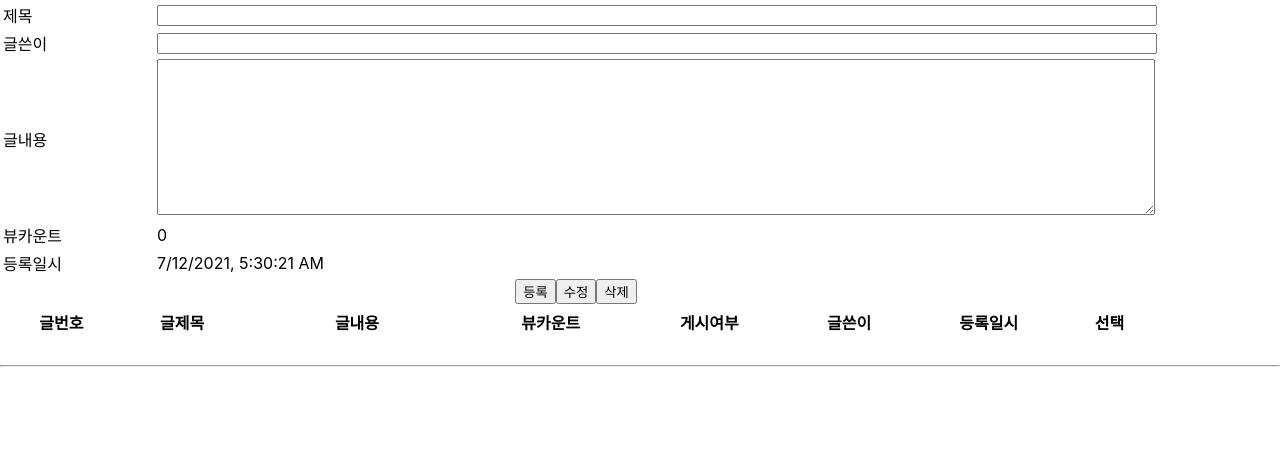
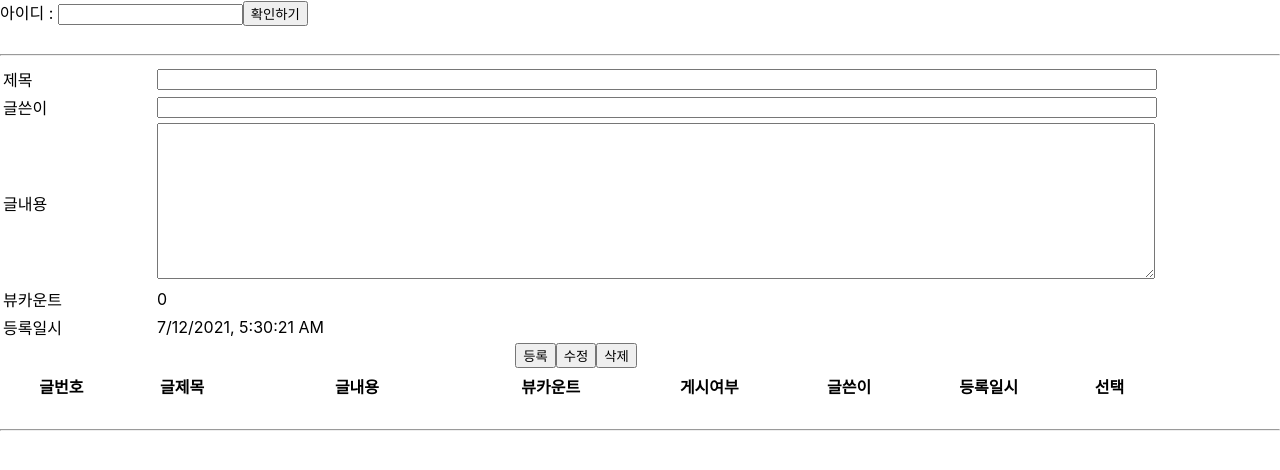
Before and after one commit to hminah0215/Nambu_React, a React (Create React App) app in the folder Day2/reacteventapp/: page / in a window 1280 px wide. Shown: the top 470 px of the page. Built offline with nearby package versions, Linux system fonts and the light colour scheme.

Commit message:
Ref 사용 (함수형)

```diff
--- a/Day2/reacteventapp/src/App.js
+++ b/Day2/reacteventapp/src/App.js
@@ -12,6 +12,8 @@ import "./App.css";
 import Article from "./Article";
 // import Article2 from "./Article2";
 
+import RefTest from "./RefTest";
+
 function App() {
   return (
     <div>
@@ -22,7 +24,9 @@ function App() {
       <ListDemo></ListDemo> */}
       {/* <ListDemo2></ListDemo2> */}
       {/* <Board></Board> */}
-
+      <RefTest></RefTest>
+      <br />
+      <hr />
       <Article></Article>
       <br />
       <hr />
--- a/Day2/reacteventapp/src/Article.js
+++ b/Day2/reacteventapp/src/Article.js
@@ -1,4 +1,4 @@
-import React, { useState } from "react";
+import React, { useState, useRef } from "react";
 
 const Article = () => {
   // STEP 1. 데이터 구조를 정의하고 초기화한다.
@@ -20,6 +20,10 @@ const Article = () => {
   // 데이터 저장 모드
   const [saveMode, setSaveMode] = useState("C");
 
+  // 글 제목 입력상자 HTML DOM 제어용 Ref 참조변수 추가
+  const titleRef = useRef();
+
+  // ==========================================================================================
   const onArticleChange = (e) => {
     setArticle({ ...article, [e.target.name]: e.target.value });
   };
@@ -31,6 +35,10 @@ const Article = () => {
     setSaveMode("M");
     // 선택한 게시글을 기본 게시글로 설정
     setArticle(item);
+
+    // ref 참조를 통해 선택한 게시글의 제목에 포커싱설정
+    // titleRef.currens는 html dom ref 요소를 말한다.
+    titleRef.current.focus();
   };
 
   const onSave = () => {
@@ -66,6 +74,7 @@ const Article = () => {
       )
     );
   };
+
   const onDelete = () => {
     if (window.confirm("정말로 삭제하시겠습니까?")) {
       const filteredList = articleList.filter((item) => item.idx !== article.idx);
@@ -85,6 +94,7 @@ const Article = () => {
       setSaveMode("C");
     }
   };
+
   return (
     <div>
       {/* STEP 2. 화면을 구성한다. */}
@@ -102,6 +112,7 @@ const Article = () => {
                   value={article.title}
                   style={{ width: "100%" }}
                   onChange={(e) => onArticleChange(e)}
+                  ref={titleRef}
                 />
               </td>
             </tr>
--- /dev/null
+++ b/Day2/reacteventapp/src/RefTest.js
@@ -0,0 +1,27 @@
+import React, { useRef, useState } from "react";
+
+const RefTest = () => {
+  // 화면이 로드될 때 마우스 포커스를 userid 텍스트박스에 두고 싶음
+
+  const [user, setUser] = useState({ userid: "", username: "" });
+
+  // userid 텍스트박스를 제어하기 위한 html DOM 참조변수 선언하기
+  const useridRef = useRef();
+
+  const onConfirm = () => {
+    // 참조된 ui 요소에 html포커싱 처리 하기
+    // 순수 자바스크립트로 html DOM을 제어하는것처럼 Ref를 이용해 html 제어 가능
+    useridRef.current.value = "테스트입니다.";
+    useridRef.current.focus();
+  };
+
+  return (
+    <div>
+      {/* Ref 속성에 위에서 정의한 html DOM 참조 변수를 할당한다.  */}
+      아이디 : <input type="text" ref={useridRef} name="userid" value={user.userid} />
+      <button onClick={onConfirm}>확인하기</button>
+    </div>
+  );
+};
+
+export default RefTest;
```
Also changed, not shown: 1 other file (tests, documents, lock files or other folders).
